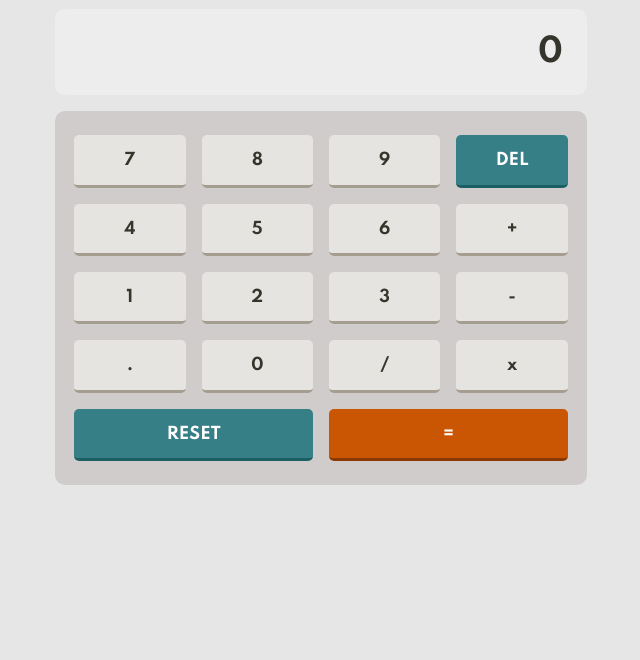
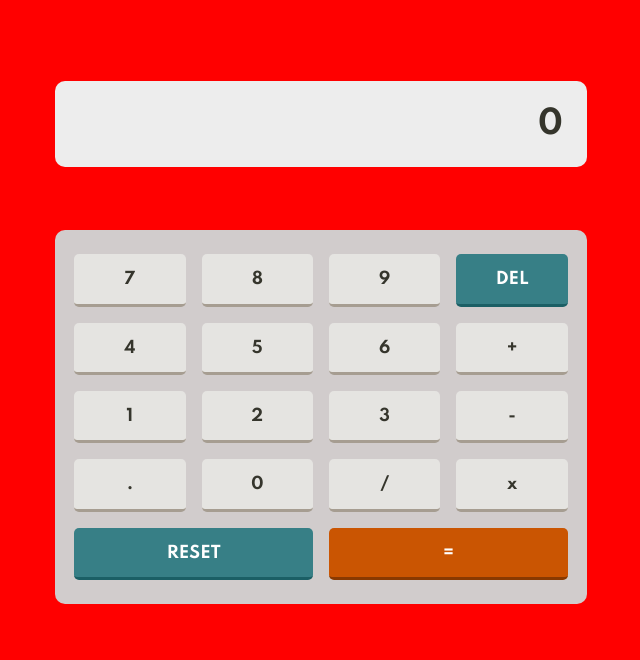
Before and after one commit to JustShuaib/calculator-app, a plain HTML site: page index.html in a window 1280 px wide. Shown: the part 140-800 px from the top of the page, without its empty margins (319-959 px from the left). Drawn offline with Linux system fonts and the light colour scheme.

Commit message:
Still centering

```diff
--- a/style.css
+++ b/style.css
@@ -71,11 +71,13 @@
 }
 body {
   background-color: var(--main-bg);
+  height: 100vh;
 }
 main {
   width: 100%;
-  max-height: 100vh;
+  height: 100%;
   display: grid;
+  background-color: red;
   justify-content: center;
   align-items: center;
   padding: 2rem;
```
